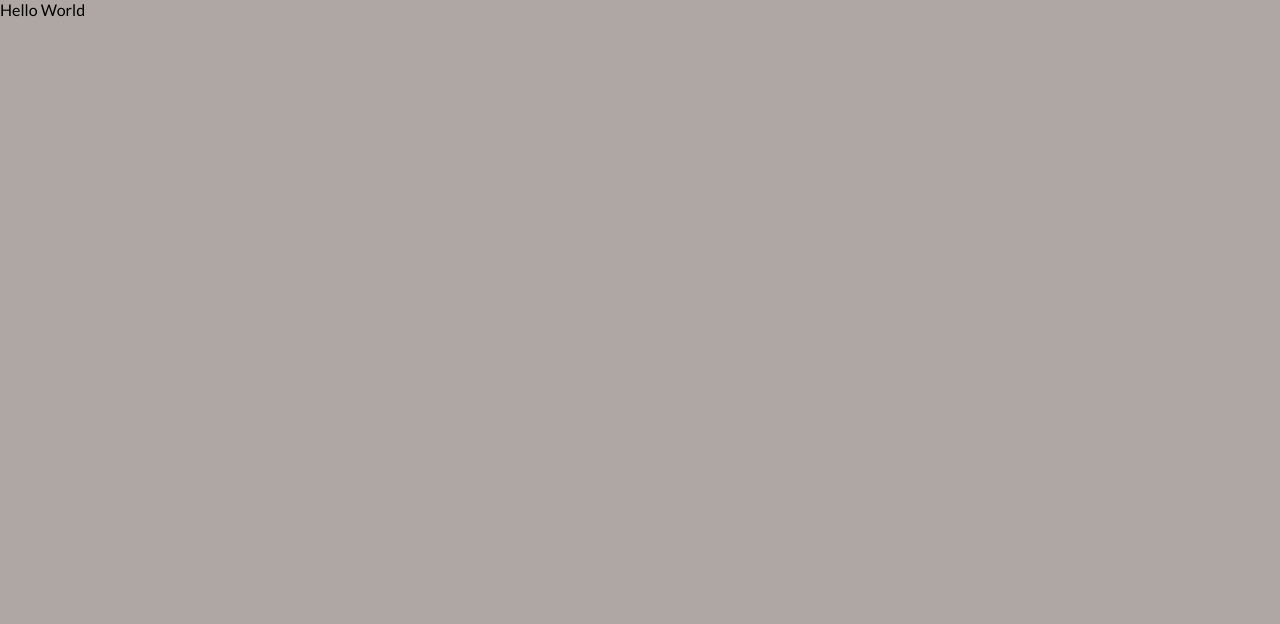
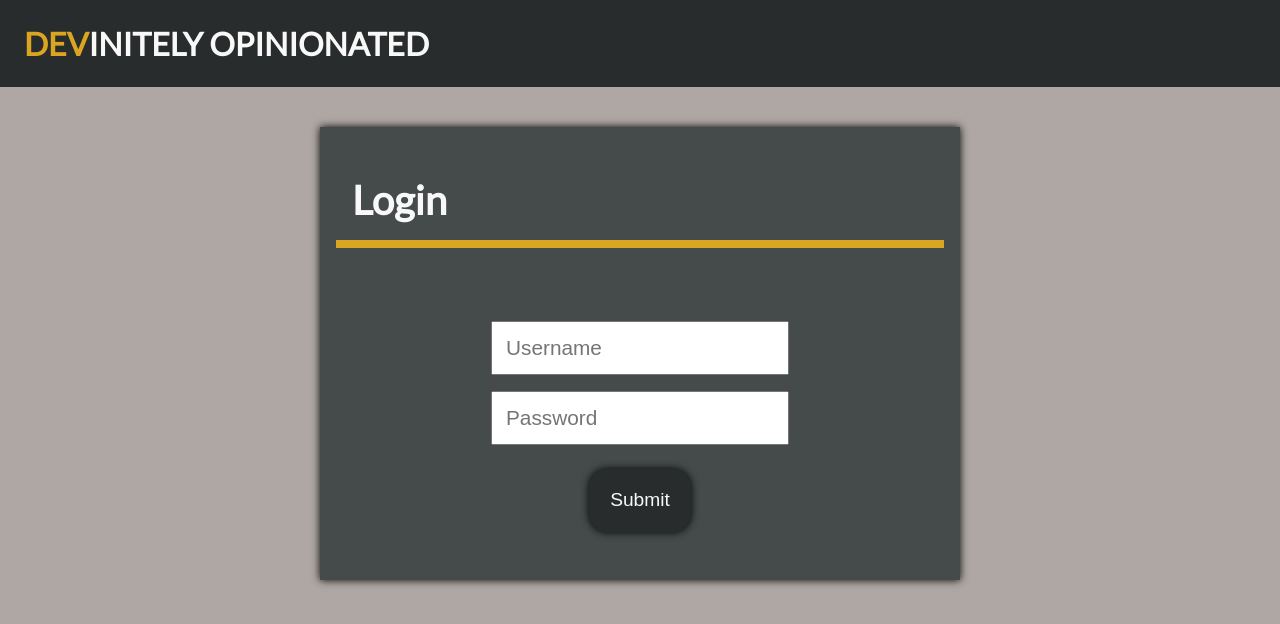
Before and after one commit to emalie/devinitely-opinionated, a React (Create React App) app in the folder client/: page /login in a window 1280 px wide. Shown: the top 624 px of the page. Built offline with nearby package versions, Linux system fonts and the light colour scheme.

Commit message:
login form

```diff
--- a/client/src/components/LoginBox.js
+++ b/client/src/components/LoginBox.js
@@ -1,5 +1,6 @@
 import React from 'react';
 import styled from 'styled-components';
+import { Link } from 'react-router-dom';
 
 const LoginContainer = styled.div`
     grid-column: 3 / 4;
@@ -78,7 +79,9 @@ const LoginBox = () => {
                     <SmallCardTitle>Developer Account</SmallCardTitle>
                     <CardBody>Give advice on the websites posted here!</CardBody>
                 </LoginCard>
-                <LoginButton>Login / Signup</LoginButton>
+                <Link to='/login'>
+                    <LoginButton>Login / Signup</LoginButton>
+                </Link>
             </FlexContainer>
         </LoginContainer>
     );
--- a/client/src/pages/Login.js
+++ b/client/src/pages/Login.js
@@ -1,8 +1,93 @@
-import React from 'react';
+import React, { useState } from 'react';
+import styled from 'styled-components';
+
+import Header from '../components/Header';
+
+const FormContainer = styled.div`
+    background-color: var(--background-secondary);
+    color: var(--color-secondary);
+    width: 50%;
+    margin: 5vh auto;
+    display: flex;
+    flex-direction: column;
+    align-items: center;
+    box-shadow: 0 0 8px black;
+    @media screen and (max-width: 768px) {
+        width: 90%;
+    }
+`;
+
+const FormTitle = styled.h2`
+    font-size: 2.5rem;
+    padding: 1rem;
+    width: 90%;
+    border-bottom: 8px solid var(--color-tertiary);
+    @media screen and (max-width: 768px) {
+        width: 80%;
+    }
+`;
+
+const Form = styled.form`
+    margin: 2rem;
+    display: flex;
+    flex-direction: column;
+    align-items: center;
+    justify-content: space-around;
+`;
+
+const SignupForm = styled(Form)`
+    display: none;
+`;
+
+const FormInput = styled.input`
+    padding: 0.8rem;
+    margin: 0.5rem;
+    font-size: 1.3rem;
+`;
+
+const SubmitBtn = styled.button`
+    padding: 1.3rem;
+    margin: 1rem;
+    font-size: 1.2rem;
+    background-color: var(--color-primary);
+    color: var(--color-secondary);
+    border: none;
+    border-radius: 18px;
+    box-shadow: 0 0 8px black;
+    cursor: pointer;
+    transition: all 0.3s ease;
+    &:hover {
+        background-color: var(--color-tertiary);
+        color: black;
+    }
+`;
 
 const Login = () => {
+    const [loginFormState, setLoginFormState] = useState({ username: '', password: '' });
+    const [signupFormState, setSignupFormState] = useState({ username: '', email: '', password: '' });
+    const [loginShowing, setLoginShowing] = useState(true);
+
     return (
-        <div>Hello World</div>
+        <div>
+            <Header />
+            <FormContainer>
+                <FormTitle>{loginShowing ? 'Login' : 'Signup'}</FormTitle>
+                {loginShowing ?
+                <Form>
+                    <FormInput type='text' name='username' defaultValue={loginFormState.username} placeholder='Username' />
+                    <FormInput type='password' name='password' defaultValue={loginFormState.username} placeholder='Password' />
+                    <SubmitBtn type='submit'>Submit</SubmitBtn>
+                </Form>
+                 :
+                <Form>
+                    <FormInput type='text' name='signupUsername' defaultValue={signupFormState.username} placeholder='Username' />
+                    <FormInput type='text' name='signupEmail' defaultValue={signupFormState.username} placeholder='Email' />
+                    <FormInput type='password' name='signupPassword' defaultValue={signupFormState.username} placeholder='Password' />
+                    <SubmitBtn type='submit'>Submit</SubmitBtn>
+                </Form>
+                }
+            </FormContainer>
+        </div>
     );
 };
 
```
